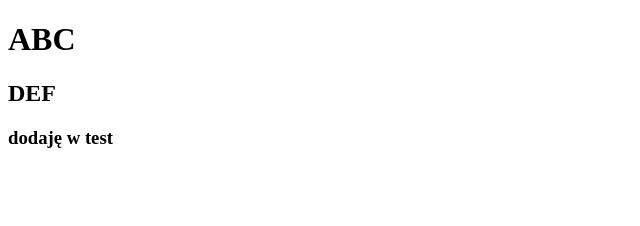
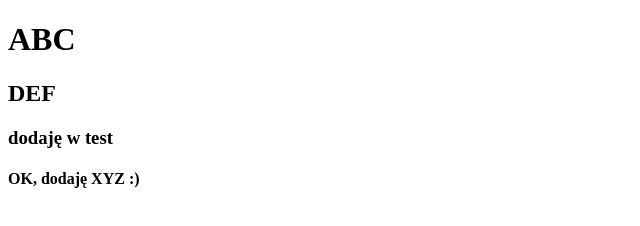
Before and after one commit to pppmmmm1001/ap_html, a plain HTML site: page index.html in a window 1280 px wide. Shown: the whole page, without its empty margins (0-640 px from the left). Drawn offline with Linux system fonts and the light colour scheme.

Commit message:
dodałem porpawkę XYZ

```diff
--- a/index.html
+++ b/index.html
@@ -6,6 +6,7 @@
     <h1>ABC</h1>
     <h2>DEF</h2>
     <h3>dodaję w test</h3>
+    <h4>OK, dodaję XYZ :)</h4>
 </head>
 <body>
 
```
